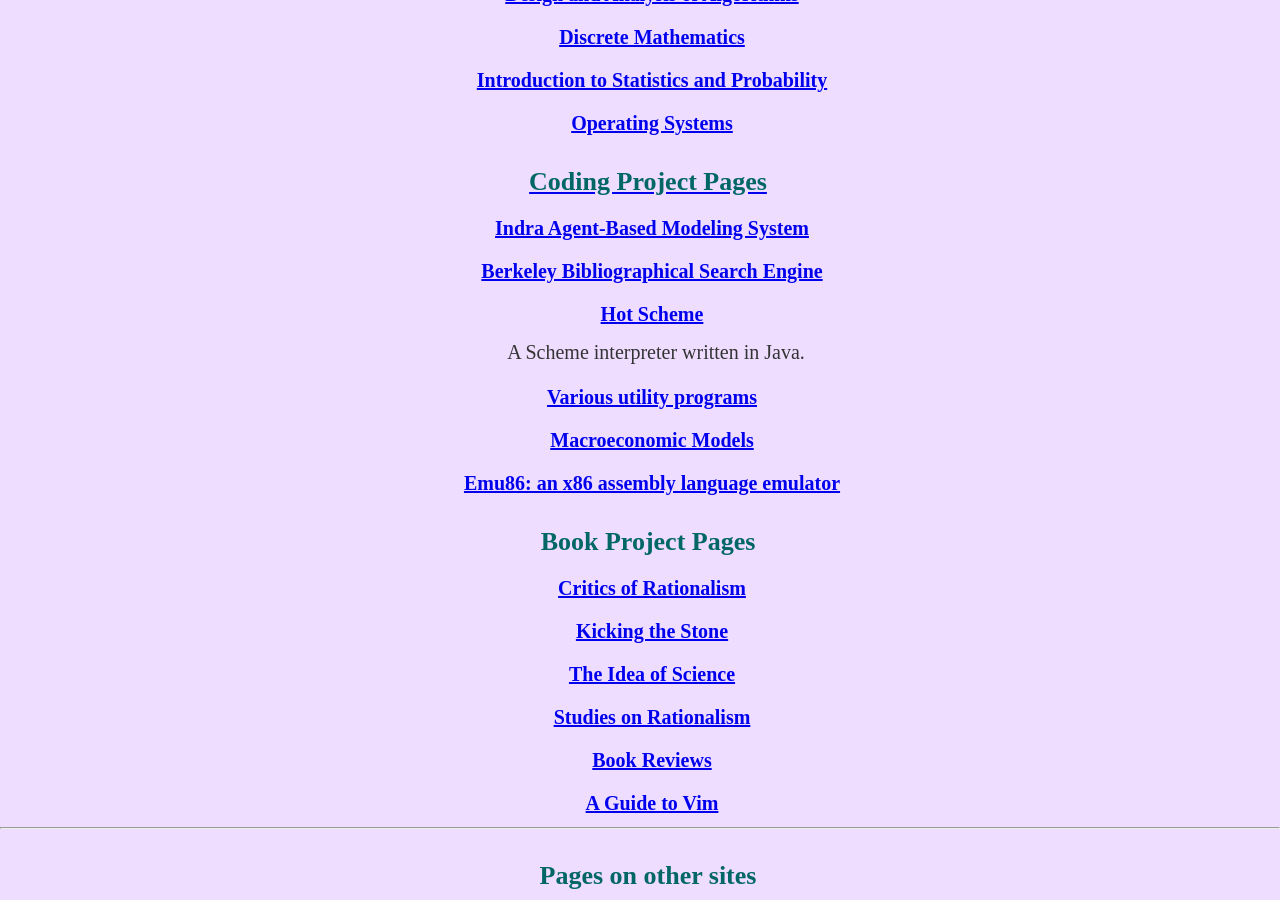
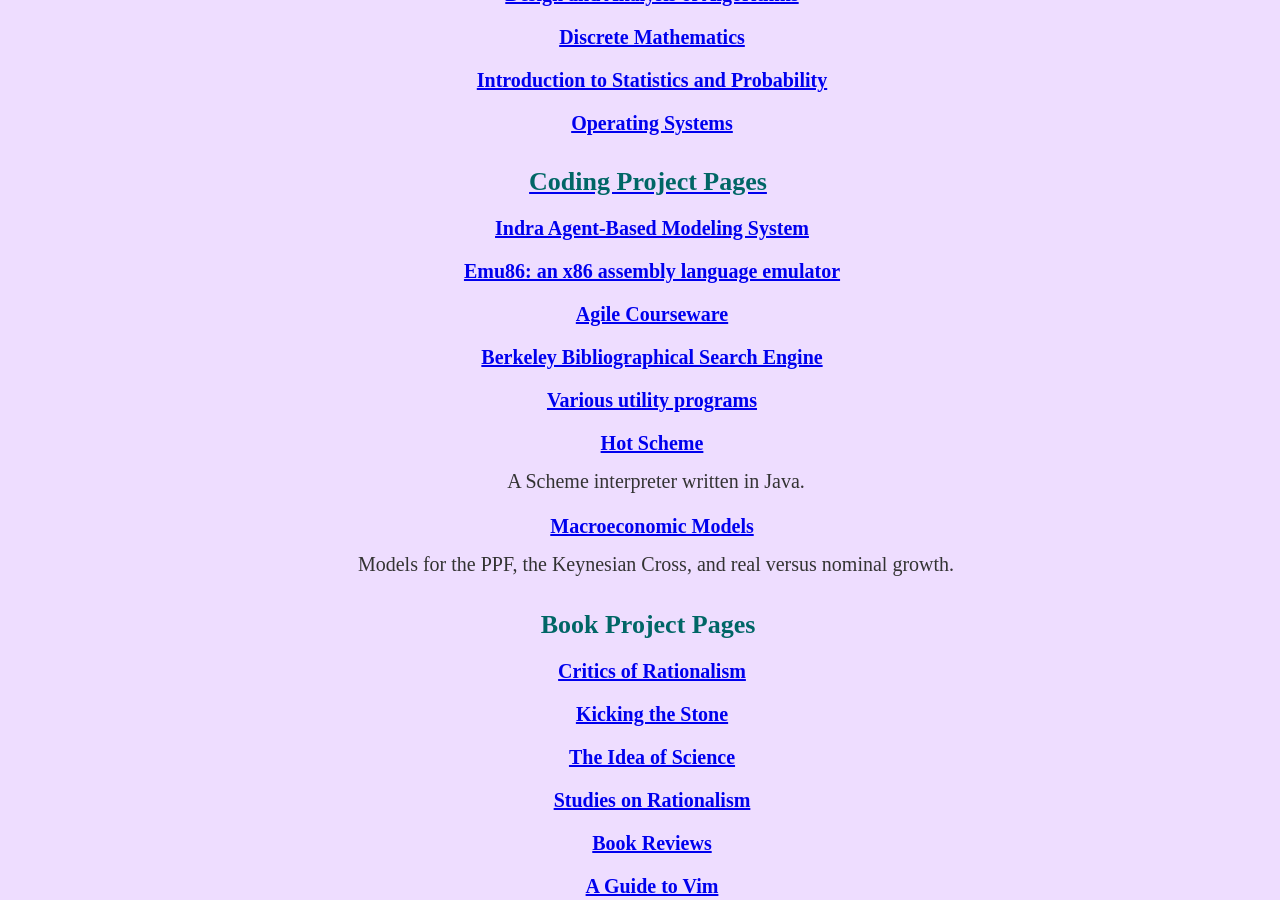
Before and after one commit to gcallah/gcallah.github.io, a Jekyll site: the page index.html, which Jekyll copies as it is, in a window 1280 px wide and 900 px high, scrolled down 501 px. Built offline with Jekyll 4.4.1, drawn with Linux system fonts in a browser that asks for light colours.

Commit message:
Updated project links.

```diff
--- a/index.html
+++ b/index.html
@@ -56,8 +56,27 @@
                     </h3>
 
                     <h3>
+                        <a href="http://www.emu86.org/Emu86/">
+                        Emu86: an x86 assembly language emulator
+                        </a>
+                    </h3>
+
+                    <h3>
+                        <a
+                            href="https://gcallah.github.io/AgileCourseware/index.html">
+                            Agile Courseware
+                        </a>
+                    </h3>
+
+                    <h3>
                         <a href="../berkeley/index.html">
                         Berkeley Bibliographical Search Engine
+                        </a>
+                    </h3>
+
+                    <h3>
+                        <a href="https://github.com/gcallah/utils">
+                            Various utility programs
                         </a>
                     </h3>
 
@@ -71,21 +90,14 @@
                     </p>
 
                     <h3>
-                        <a href="https://github.com/gcallah/utils">
-                            Various utility programs
-                        </a>
-                    </h3>
-                    <h3>
                         <a href="../MacroModels/index.html">
                         Macroeconomic Models
                         </a>
                     </h3>
-
-                    <h3>
-                        <a href="http://www.emu86.org/Emu86/">
-                        Emu86: an x86 assembly language emulator
-                        </a>
-                    </h3>
+                        <p>
+                        Models for the PPF, the Keynesian Cross, and real
+                        versus nominal growth.
+                        </p>
 
                 <h2>
                     Book Project Pages
```
